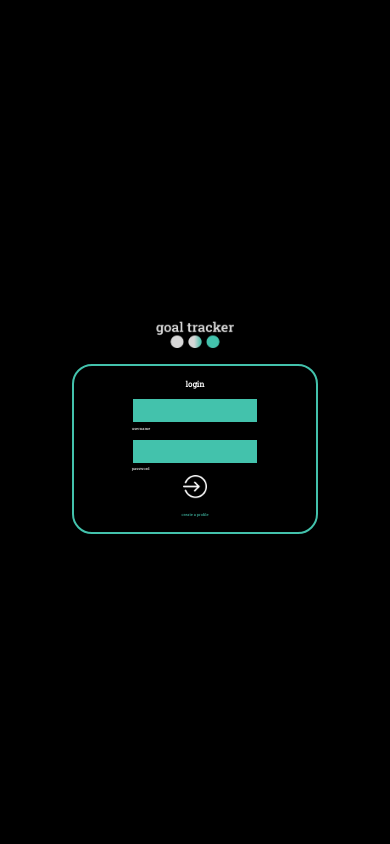
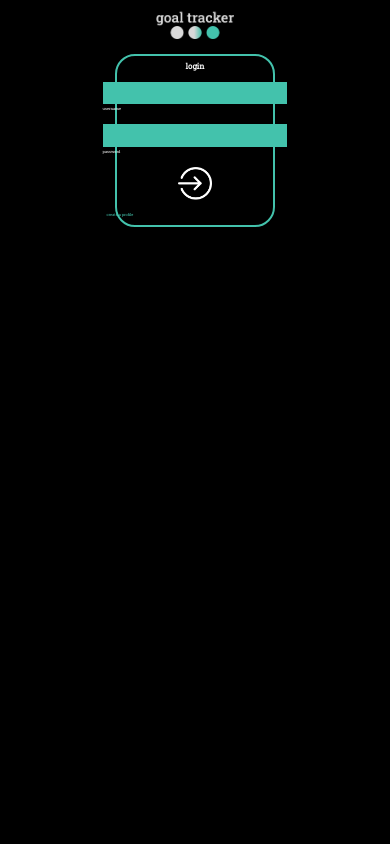
Before and after one commit to mariliamlcs/goaltracker, a PHP site: page / in a window 390 px wide. Run offline with PHP 8.4, Linux system fonts and the light colour scheme.

Commit message:
create php form and add media queries

```diff
--- a/index.php
+++ b/index.php
@@ -17,19 +17,29 @@
     <div id="main">
         <img src="media/logo.png" id="logo-header"/>
         <div class=login-component>
+
+        <form action="login.php" method="post" autocomplete="off">
+        <?php if (isset($_GET['error'])) { ?>
+
+        <p class="error"><?php echo $_GET['error']; ?></p>
+
+        <?php } ?>
+
             <h1><center>login</center></h1>
             <br/>
-            <input class="input-login"></input>
+            <input type ="text" name="username" class="input-login"></input>
             <p class="input-label">username</p>
             <br/>
-            <input class="input-login"></input>
+            <input type="password" name="password" class="input-login"></input>
             <p class="input-label">password</p>
 
-            <img src="media/enter_icon.png" id="button-login"/>
-            <br/>
+            <button type="submit"><img src="media/enter_icon.png" id="button-login"/></button>
 
             <p class="new-acc">create a profile</p>
+
+        </form>
+
         </div>
-    </div>
+    </div> <!-- /main -->
 </body>
 </html>
--- a/style.css
+++ b/style.css
@@ -3,6 +3,7 @@ body {
     font-family: 'Roboto Slab', serif;
     color: #fff;
     height: 100%;
+    font-size: 1vw;
     margin: 0;
 }
 
@@ -11,7 +12,7 @@ body {
     flex-direction: column;
     row-gap: 2vw;
     width: 100%;
-    height: 100vh;
+    height: 100%;
     justify-content: center;
     align-content: center;
     align-items: center;
@@ -23,19 +24,19 @@ body {
 }
 
 #logo-header {
-    width: 20vw;
+    width: 20%;
     margin: 2vw auto;
 }
 
 /* HOME - login */
 
-.login-component, .login-component h2 {
-    width: 60vw;
+.login-component {
     height: auto;
+    min-width: 20vw;
     background-color: transparent;
     border: 2px solid #43C2AC;
     border-radius: 20px;
-    padding: 2vw 1vw;
+    padding: 1vw;
     font-weight: 400;
     display: flex;
     flex-direction: column;
@@ -43,8 +44,18 @@ body {
     align-items: center;
 }
 
+form {
+    display: flex;
+    flex-direction: column;
+}
+
+button {
+    background-color: transparent;
+    border: 0;
+    font-size: 2vw;
+}
+
 .input-login {
-    width: 50%;
     background-color: #43C2AC;
     color: #fff;
     border: 0;
@@ -60,13 +71,14 @@ body {
 .input-label a {
     width: 54%;
     display: block;
-    padding: 1vw;
+    padding: 0.5vw 0 2vw;
     margin: 0;
 }
 
 #button-login {
-    width: 10%;
+    width: 20%;
     transition: 0.2s;
+    margin-top: 1vw;
 }
 #button-login:hover {
     transform: scale(0.9);
@@ -84,23 +96,26 @@ body {
 
 /* media queries */
 
-@media (max-height: 700px) {
+@media screen and (min-height: 660px) {
     .login-component {
-        width: 35vw;
+        width: 40vw;
         padding: 0;
+    }
+    #main {
+        font-size: 1vw;
     }
 }
 
-@media (max-height: 655px){
+@media screen and (min-height: 0px) and (max-height: 655px){
     #logo-header {
-        width: 40vw;
+        width: 50%;
         margin: 3vw auto;
     }
     #main {
         font-size: 2vw;
     }
     .login-component {
-        width: 60vw;
-        margin: 2vw auto;
+        width: 40vw;
+        margin: 0vw auto;
     }
 }
```
